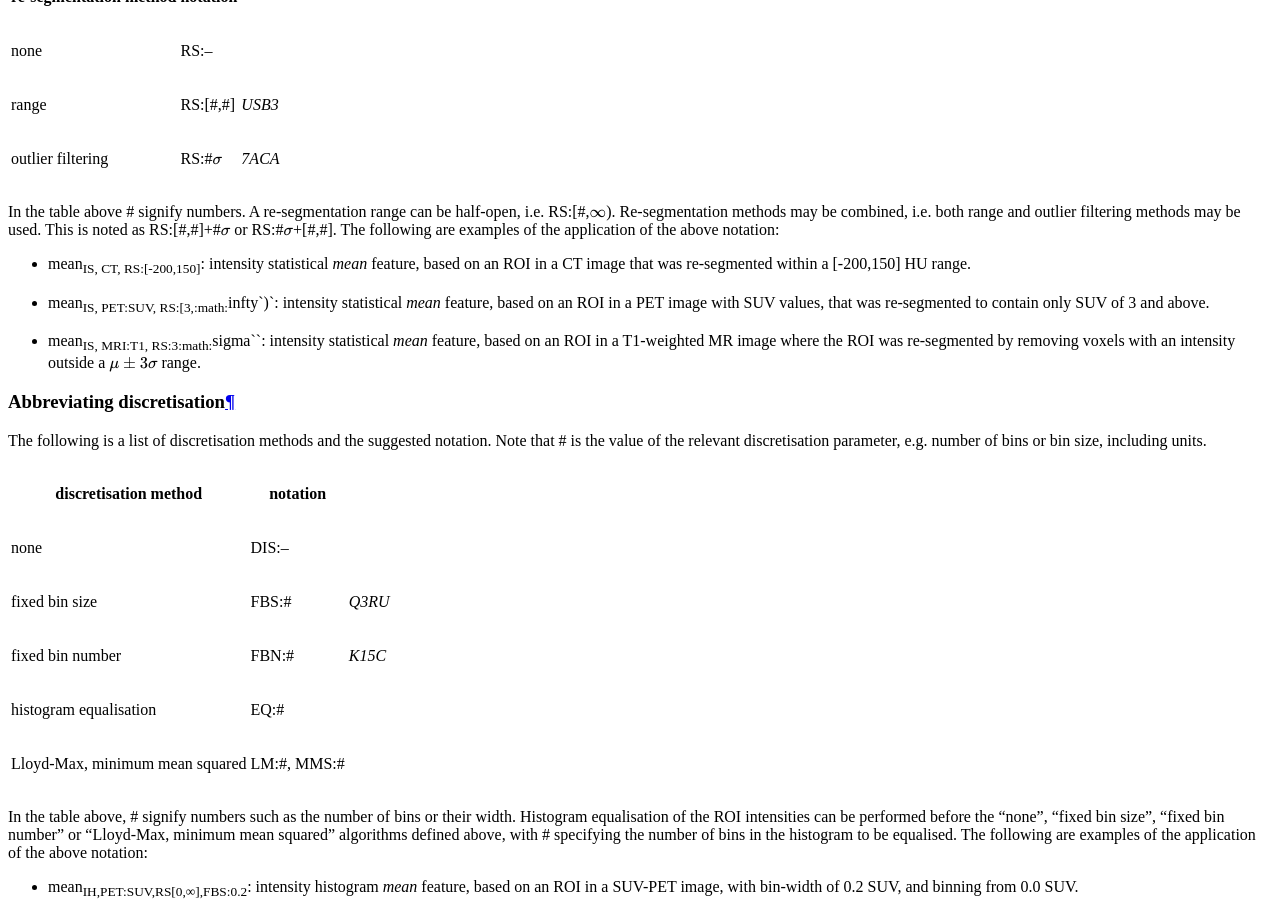
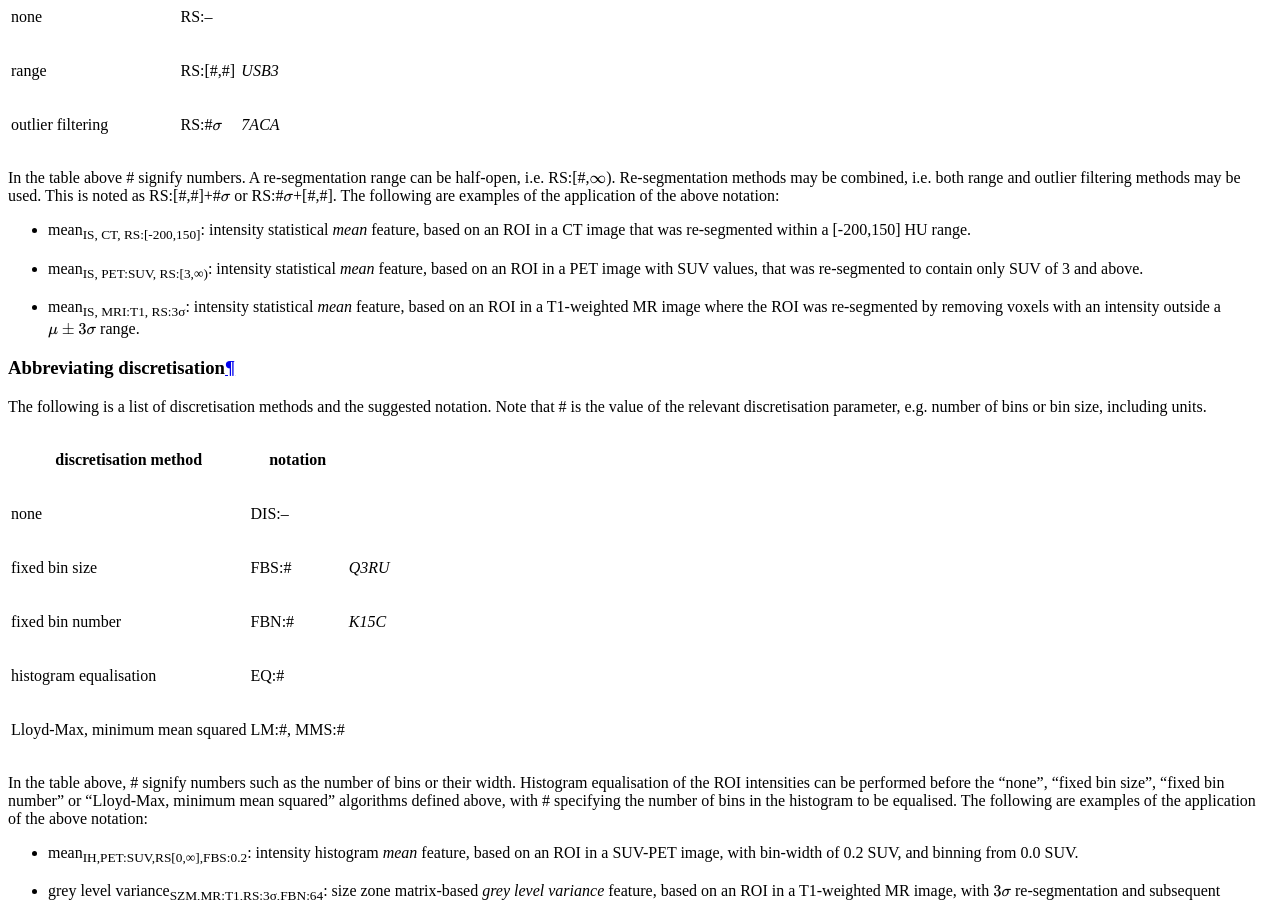
Before and after one commit to theibsi/ibsi-doc, a Sphinx documentation site: the page built from docs/04_Radiomics_reporting_guidelines_and_nomenclature.rst, in a window 1280 px wide and 900 px high, scrolled down 11696 px. Built offline with Sphinx 7.4.7 and the Read the Docs theme 2.0.0, drawn with Linux system fonts in a browser that asks for light colours; cross-references to code outside the pages are shown as plain code.

Commit message:
Fixing small mathematical display error when there is a subscript and math symbols

```diff
--- a/docs/04_Radiomics_reporting_guidelines_and_nomenclature.rst
+++ b/docs/04_Radiomics_reporting_guidelines_and_nomenclature.rst
@@ -708,8 +708,10 @@ Discretisation
    |                 |                 |                 | the first bin   |
    |                 |                 |                 | for FBS         |
    |                 |                 |                 | discretisation. |
-   |                 |                 |                 |  [9]_           |
+   |                 |                 |                 | [9]_            |
    +-----------------+-----------------+-----------------+-----------------+
+
+
 
 Image transformation
 ^^^^^^^^^^^^^^^^^^^^
@@ -1167,11 +1169,11 @@ application of the above notation:
    feature, based on an ROI in a CT image that was re-segmented within a
    [-200,150] HU range.
 
--  mean\ :sub:`IS, PET:SUV, RS:[3,\ :math:`\infty`)`: intensity
+-  mean\ :sub:`IS, PET:SUV, RS:[3,\ ∞)`: intensity
    statistical *mean* feature, based on an ROI in a PET image with SUV
    values, that was re-segmented to contain only SUV of 3 and above.
 
--  mean\ :sub:`IS, MRI:T1, RS:3\ :math:`\sigma``: intensity statistical
+-  mean\ :sub:`IS, MRI:T1, RS:3\ σ`: intensity statistical
    *mean* feature, based on an ROI in a T1-weighted MR image where the
    ROI was re-segmented by removing voxels with an intensity outside a
    :math:`\mu \pm 3\sigma` range.
```
